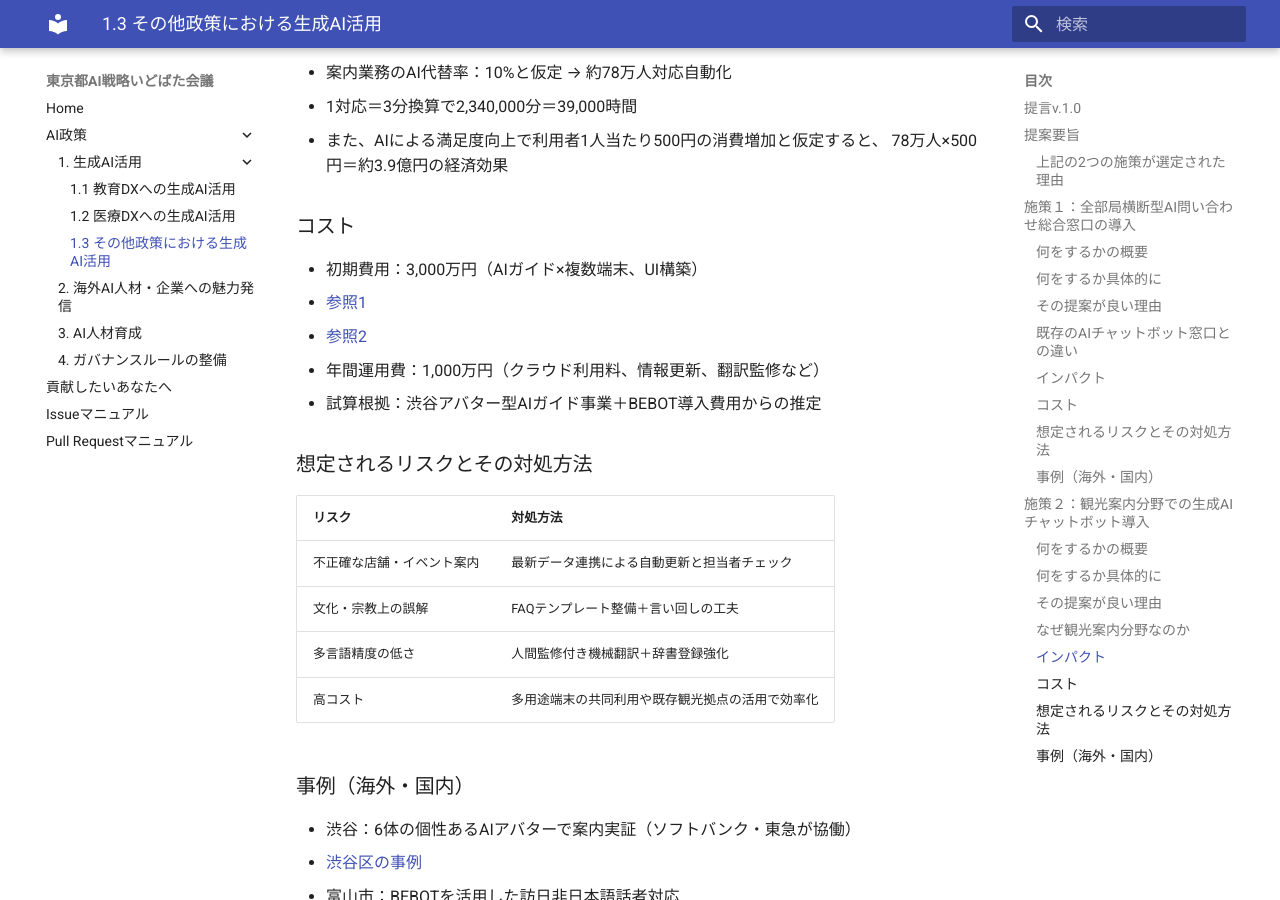
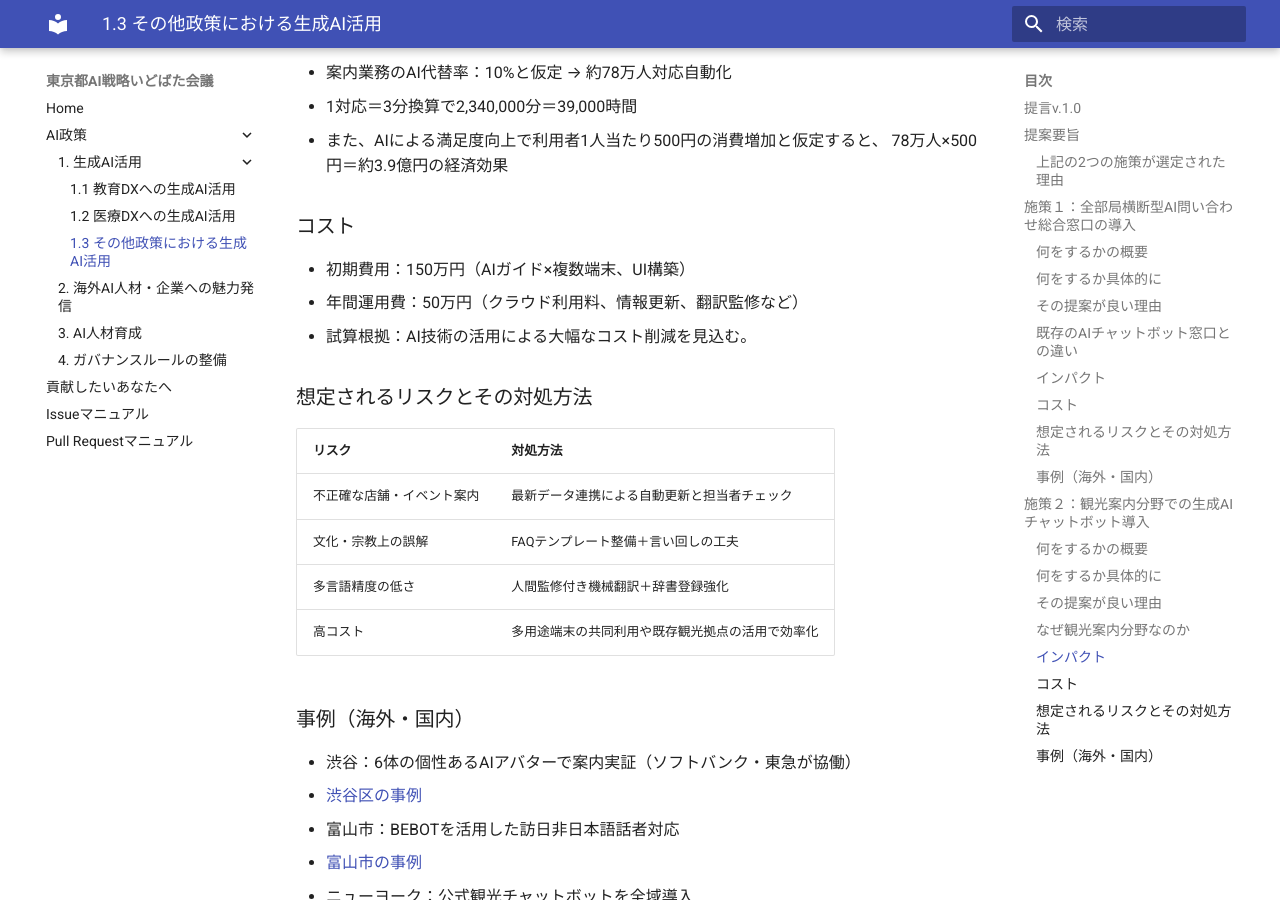
Before and after one commit to takahiroanno2024/2025_ai_idobatakaigi_output, an MkDocs documentation site: the page built from docs/1.3_その他政策における生成AI活用.md, in a window 1280 px wide and 900 px high, scrolled down 4965 px. Built offline with MkDocs 1.6.1 and Material for MkDocs 9.7.7, drawn with Linux system fonts in a browser that asks for light colours.

Commit message:
blu3moの指示により施策２のコスト試算を修正

```diff
--- a/docs/1.3_その他政策における生成AI活用.md
+++ b/docs/1.3_その他政策における生成AI活用.md
@@ -152,11 +152,9 @@ Web上で個別のFAQやチャットボットをつなぐ既存の"総合案内"
 
 ### コスト
 
-- 初期費用：3,000万円（AIガイド×複数端末、UI構築）
-   - [参照1](https://bizx.chatwork.com/chatbot/municipality-chatbot/)
-   - [参照2](https://www.tifana.ai/article/aichatbot-article-738)
-- 年間運用費：1,000万円（クラウド利用料、情報更新、翻訳監修など）
-- 試算根拠：渋谷アバター型AIガイド事業＋BEBOT導入費用からの推定
+- 初期費用：150万円（AIガイド×複数端末、UI構築）
+- 年間運用費：50万円（クラウド利用料、情報更新、翻訳監修など）
+- 試算根拠：AI技術の活用による大幅なコスト削減を見込む。
 
 ### 想定されるリスクとその対処方法
 
```
